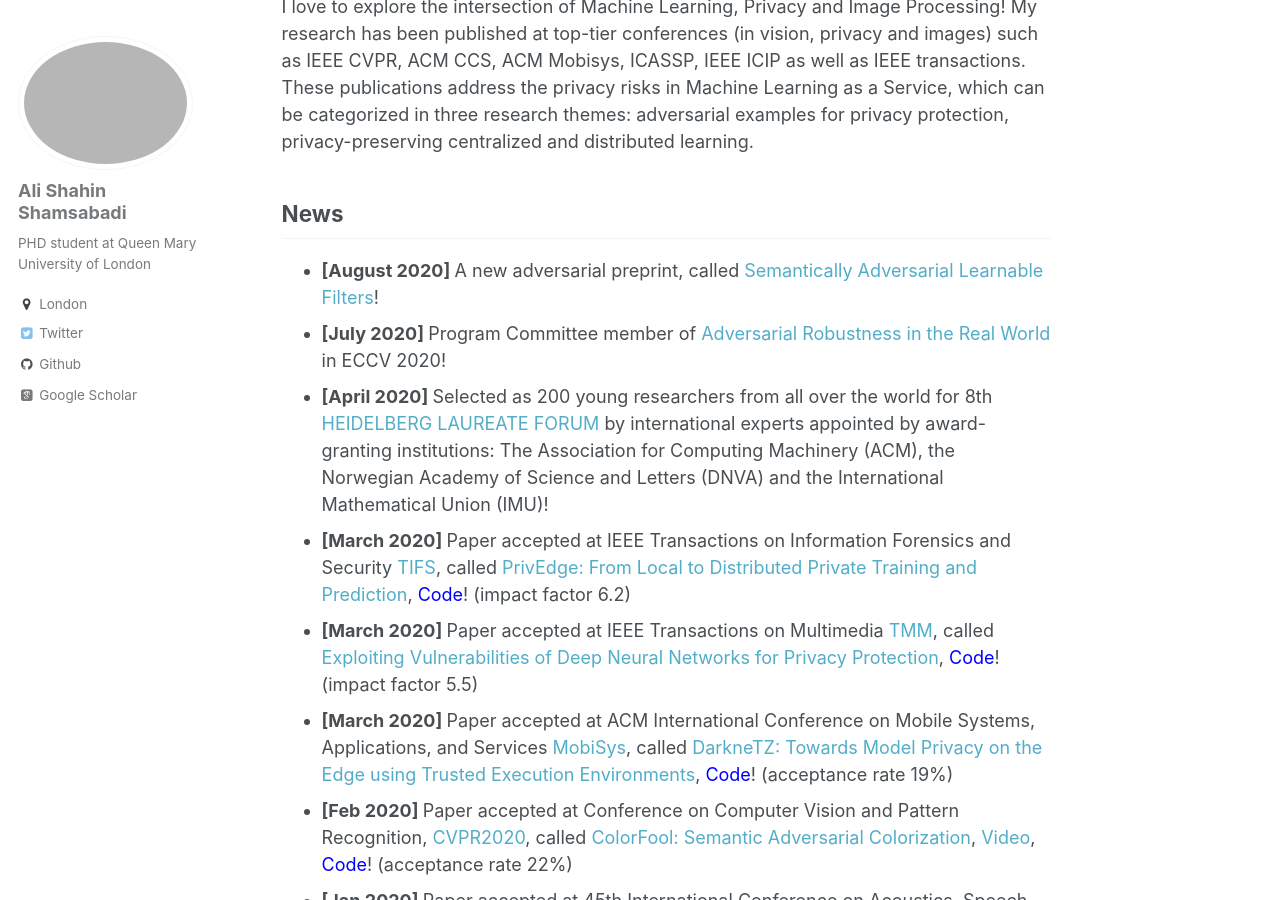
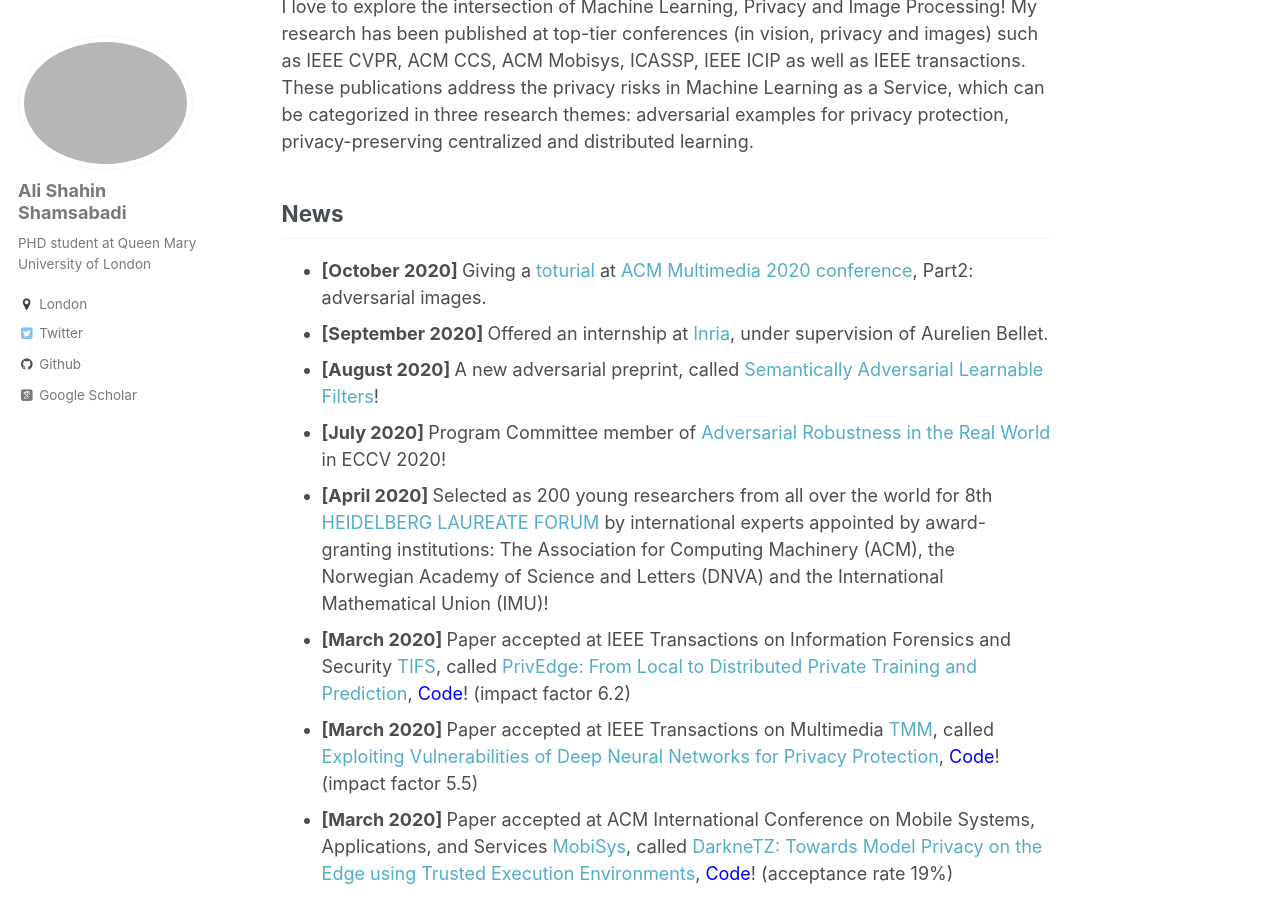
Before and after one commit to AliShahin/AliShahin.github.io, a Jekyll site: the page built from _pages/about.md, in a window 1280 px wide and 900 px high, scrolled down 371 px. Built offline with Jekyll 4.4.1, drawn with Linux system fonts in a browser that asks for light colours; some web fonts are replaced.

Commit message:
Update about.md

```diff
--- a/_pages/about.md
+++ b/_pages/about.md
@@ -15,6 +15,8 @@ I am currently a third-year PhD student of Centre for Intelligent Sensing (CIS)
 I love to explore the intersection of Machine Learning, Privacy and Image Processing! My research has been published at top-tier conferences (in vision, privacy and images) such as IEEE CVPR, ACM CCS, ACM Mobisys, ICASSP, IEEE ICIP as well as IEEE transactions. These publications address the privacy risks in Machine Learning as a Service, which can be categorized in three research themes: adversarial examples for privacy protection, privacy-preserving centralized and distributed learning.
 
 ## News
+- <b> [October 2020] </b> Giving a [toturial](http://cis.eecs.qmul.ac.uk/privacymultimedia.html) at [ACM Multimedia 2020 conference](https://2020.acmmm.org), Part2: adversarial images.
+- <b> [September 2020] </b> Offered an internship at [Inria](https://www.inria.fr/en/centre-inria-lille-nord-europe), under supervision of Aurelien Bellet.
 - <b> [August 2020] </b> A new adversarial preprint, called [Semantically Adversarial Learnable Filters](https://arxiv.org/pdf/2008.06069.pdf)!
 - <b> [July 2020]  </b> Program Committee member of [Adversarial Robustness in the Real World](https://eccv20-adv-workshop.github.io) in ECCV 2020!
 - <b> [April 2020] </b> Selected as 200 young researchers from all over the world for 8th [HEIDELBERG LAUREATE FORUM](https://www.heidelberg-laureate-forum.org/about-us.html) by international experts appointed by award-granting institutions: The Association for Computing Machinery (ACM), the Norwegian Academy of Science and Letters (DNVA) and the International Mathematical Union (IMU)!
```
